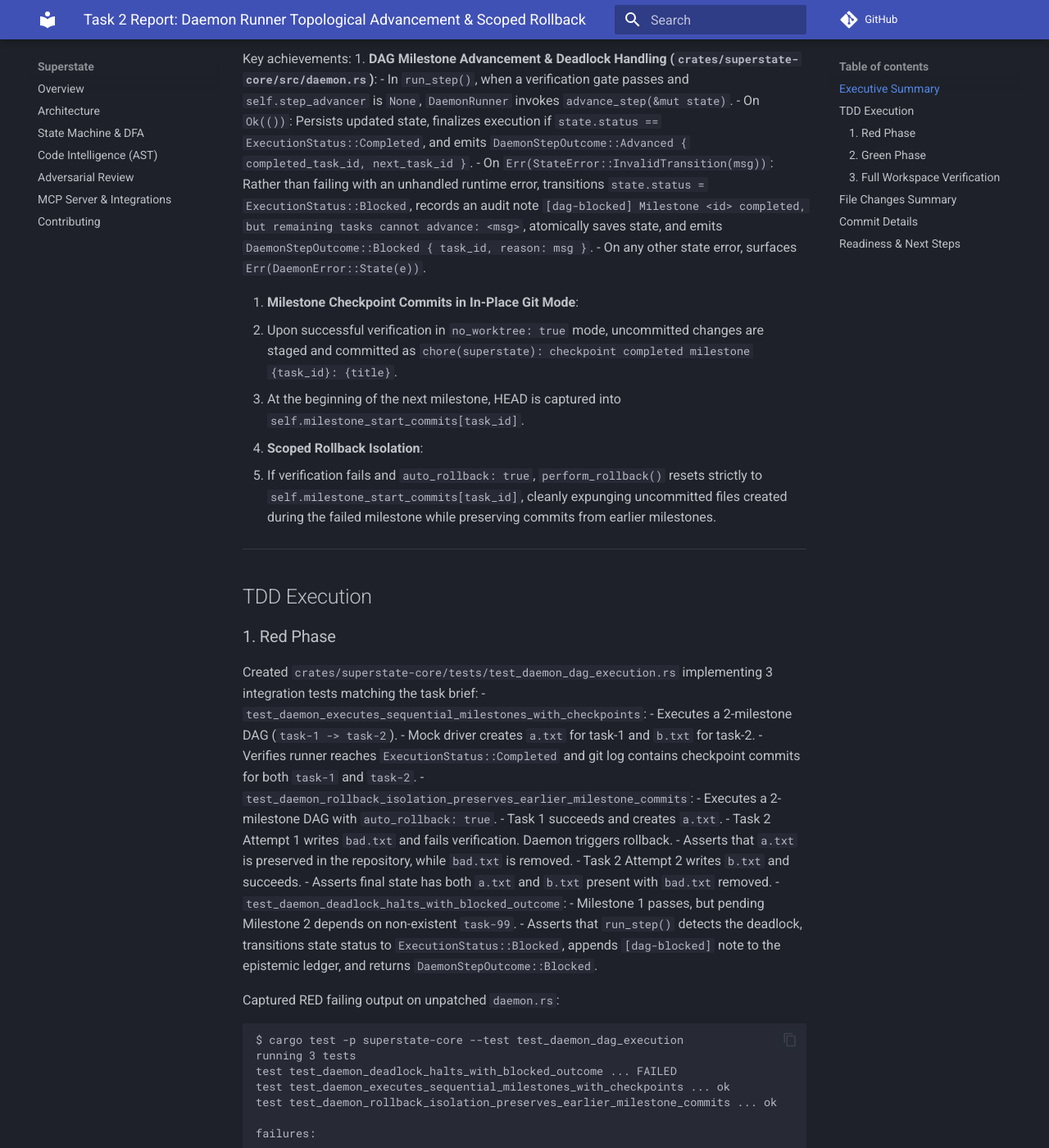
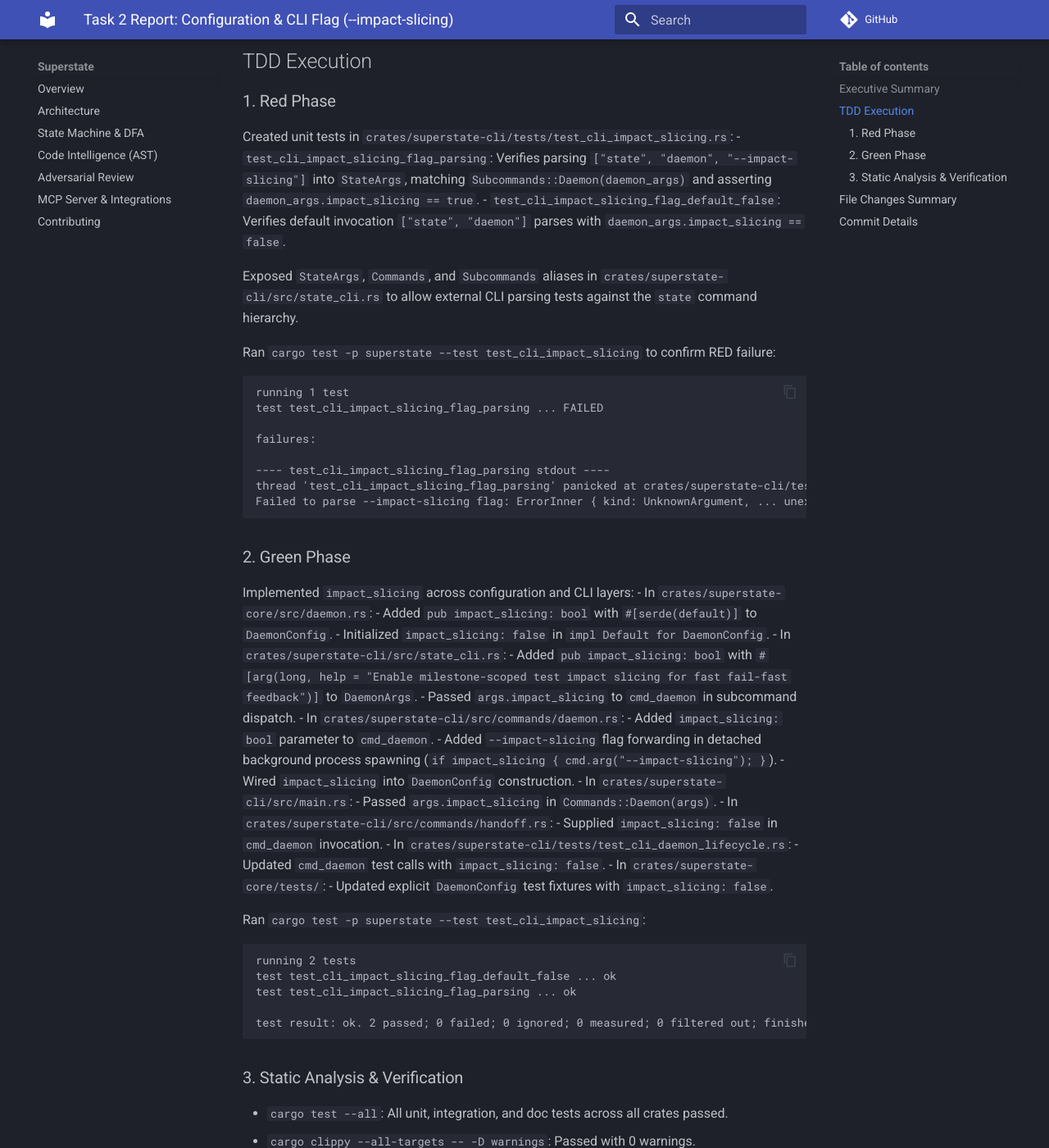
Before and after one commit to dnf0/blyte, an MkDocs documentation site: the page built from docs/superpowers/plans/task-2-report.md, in a window 1280 px wide and 1400 px high, scrolled down 670 px. Shown: the whole window at 82% size. Built offline with MkDocs 1.6.1 and Material for MkDocs 9.7.7, drawn with Linux system fonts in a browser that asks for light colours; comment, search, counter and statistics services are not loaded; some of the changed text lies outside the part shown.

Commit message:
docs: add task 2 brief, report, and diff

````diff
--- a/docs/superpowers/plans/task-2-brief.md
+++ b/docs/superpowers/plans/task-2-brief.md
@@ -1,65 +1,59 @@
-# Task 2 Brief: Daemon Runner Topological Advancement & Scoped Rollback
-
-## Working Directory
-`/Users/danielfisher/repos/superstate/.worktrees/feat-daemon-dag-execution`
-Branch: `feat/daemon-dag-execution`
-
-## Goal
-Wire `DaemonRunner` in `crates/superstate-core/src/daemon.rs` to support multi-milestone DAG execution:
-1. Handle `advance_step()` deadlock errors gracefully by transitioning state to `ExecutionStatus::Blocked`, appending a `[dag-blocked]` ledger entry, and returning `DaemonStepOutcome::Blocked`.
-2. Ensure milestone checkpoint commits and baseline commit tracking cleanly isolate `--auto-rollback` resets to the active milestone, so rolling back Milestone 2 never loses or mutates Milestone 1's completed work.
-3. Verify sequential, multi-attempt rollback, and deadlock handling in end-to-end integration tests.
+# Task 2 Brief: Configuration & CLI Flag (`--impact-slicing`)
 
 ## Global Constraints
 - Compile cleanly with `cargo check --all` and pass `cargo test --all`.
-- No new external crate dependencies.
-- Zero network I/O or direct API keys in Rust binary.
-- Use `--no-gpg-sign` for git commits.
-- Follow strict Test-Driven Development (TDD).
+- No compiler or clippy warnings (`cargo clippy --all-targets -- -D warnings`).
+- Skip GPG verification on all commits (`--no-gpg-sign`).
+- Zero prompt engineering: all behavior governed by git diffs, process exit codes (`$? == 0`), and state invariants.
 
-## Requirements
+## Task Details
+- **Task:** Task 2: Configuration & CLI Flag (`--impact-slicing`)
+- **Depends on:** Task 1
+- **Working Directory:** `/Users/danielfisher/repos/superstate/.worktrees/feat-daemon-test-impact-slicing`
 
-### 1. `crates/superstate-core/src/daemon.rs`
-In `run_step()`:
-- When verification passes and `self.step_advancer` is `None`:
-  Call `advance_step(&mut state)`.
-  - On `Ok(())`:
-    - Save updated state.
-    - If `state.status == ExecutionStatus::Completed`, finalize execution (`finalize_completed_execution`).
-    - Emit `DaemonStepOutcome::Advanced { completed_task_id: active_task.id, next_task_id: state.active_task.as_ref().map(|t| t.id.clone()) }`.
-  - On `Err(StateError::InvalidTransition(msg))`:
-    - Transition `state.status = ExecutionStatus::Blocked`.
-    - Record note `LedgerEntry::new("superstate-daemon", format!("[dag-blocked] Milestone {} completed, but remaining tasks cannot advance: {}", active_task.id, msg))`.
-    - `save_state_atomic(&self.config.state_path, &state)?;`
-    - Emit `DaemonStepOutcome::Blocked { task_id: active_task.id, reason: msg }`.
-  - On other `Err(e)`:
-    - Return `Err(DaemonError::State(e))`.
+**Files:**
+- Modify: `crates/superstate-core/src/daemon.rs`
+- Modify: `crates/superstate-cli/src/state_cli.rs`
+- Modify: `crates/superstate-cli/src/commands/daemon.rs`
+- Create: `crates/superstate-cli/tests/test_cli_impact_slicing.rs`
 
-### 2. Integration Tests: `crates/superstate-core/tests/test_daemon_dag_execution.rs`
-Write 3 tests:
-1. `test_daemon_executes_sequential_milestones_with_checkpoints`:
-   - 2-milestone DAG (task-1 -> task-2).
-   - Mock driver creates `a.txt` for task-1 and `b.txt` for task-2.
-   - Run `runner.run_to_completion()`.
-   - Verify report status is `"completed"`. Both `a.txt` and `b.txt` exist.
-   - Verify git log contains checkpoint commits for both `task-1` and `task-2`.
-2. `test_daemon_rollback_isolation_preserves_earlier_milestone_commits`:
-   - 2-milestone DAG (task-1 -> task-2).
-   - Mock driver creates `a.txt` for task-1 (passes).
-   - On task-2 attempt 1: writes `bad.txt` (fails verification). Daemon triggers rollback.
-   - Verify `a.txt` is STILL present in repo, while `bad.txt` is removed.
-   - On task-2 attempt 2: writes `b.txt` (passes).
-   - Final state is completed with both `a.txt` and `b.txt`, and no `bad.txt`.
-3. `test_daemon_deadlock_halts_with_blocked_outcome`:
-   - Task 1 passes, but pending Task 2 depends on non-existent `task-99`.
-   - Daemon advances Task 1, detects deadlock in remaining tasks, records `[dag-blocked]` note, and transitions state to `Blocked`.
-   - `run_step()` returns `DaemonStepOutcome::Blocked`.
+**Interfaces:**
+- Consumes: `DaemonConfig`
+- Produces: `DaemonConfig.impact_slicing: bool`, CLI `--impact-slicing` flag
 
-## Verification
-- `cargo test -p superstate-core --test test_daemon_dag_execution`
-- `cargo test -p superstate-core`
-- `cargo check --all`
+## Implementation Steps
+Follow TDD strictly:
+1. Write CLI parsing test in `crates/superstate-cli/tests/test_cli_impact_slicing.rs`:
+   ```rust
+   use clap::Parser;
+   use superstate_cli::state_cli::{Commands, StateArgs, Subcommands};
 
-## Completion
-- Commit with: `git commit --no-gpg-sign -m "feat(daemon): wire DAG milestone transitions, checkpoint commits, and scoped rollback"`
-- Write detailed report to `docs/superpowers/plans/task-2-report.md`.
+   #[test]
+   fn test_cli_impact_slicing_flag_parsing() {
+       let args = StateArgs::try_parse_from(["state", "daemon", "--impact-slicing"])
+           .expect("Failed to parse --impact-slicing flag");
+       match args.command {
+           Subcommands::Daemon(daemon_args) => {
+               assert!(daemon_args.impact_slicing, "Expected impact_slicing to be true");
+           }
+           _ => panic!("Expected Subcommands::Daemon"),
+       }
+   }
+   ```
+2. Run `cargo test -p superstate-cli --test test_cli_impact_slicing` to confirm failure (unrecognized argument `--impact-slicing`).
+3. Add `impact_slicing` to `DaemonConfig` and CLI args:
+   - In `crates/superstate-core/src/daemon.rs`:
+     - Add `pub impact_slicing: bool` to `DaemonConfig` (defaulting to `false` in `Default::default()`).
+   - In `crates/superstate-cli/src/state_cli.rs`:
+     - Add `#[arg(long, help = "Enable milestone-scoped test impact slicing for fast fail-fast feedback")] pub impact_slicing: bool` to `DaemonArgs`.
+   - In `crates/superstate-cli/src/commands/daemon.rs`:
+     - Wire `impact_slicing: args.impact_slicing` when constructing `DaemonConfig`.
+4. Run `cargo test -p superstate-cli --test test_cli_impact_slicing` and verify PASS.
+5. Run `cargo test --all` and `cargo clippy --all-targets -- -D warnings`.
+6. Commit changes:
+   ```bash
+   git add crates/superstate-core/src/daemon.rs crates/superstate-cli/src/state_cli.rs crates/superstate-cli/src/commands/daemon.rs crates/superstate-cli/tests/test_cli_impact_slicing.rs
+   git commit --no-gpg-sign -m "feat(cli): wire --impact-slicing flag into daemon configuration"
+   ```
+7. Write implementer report to `docs/superpowers/plans/task-2-report.md`.
+8. Report status: DONE / DONE_WITH_CONCERNS / BLOCKED.
--- a/docs/superpowers/plans/task-2-report.md
+++ b/docs/superpowers/plans/task-2-report.md
@@ -1,94 +1,76 @@
-# Task 2 Report: Daemon Runner Topological Advancement & Scoped Rollback
+# Task 2 Report: Configuration & CLI Flag (`--impact-slicing`)
 
-**Status:** Completed
-**Commit SHA:** `0489176`
-**Branch:** `feat/daemon-dag-execution`
-**Repository:** `/Users/danielfisher/repos/superstate/.worktrees/feat-daemon-dag-execution`
+**Status:** Completed (DONE)
+**Commit SHA:** `7e0b77e4d07bc9b8c902176e639c7444deae4dbc` (`7e0b77e`)
+**Branch:** `feat/daemon-test-impact-slicing`
+**Repository:** `/Users/danielfisher/repos/superstate/.worktrees/feat-daemon-test-impact-slicing`
 **Date:** 2026-09-19
 
 ---
 
 ## Executive Summary
 
-Task 2 integrated topological DAG milestone advancement and scoped rollback isolation into `DaemonRunner` in `crates/superstate-core/src/daemon.rs` as specified in `docs/superpowers/plans/task-2-brief.md`.
+Task 2 added the `--impact-slicing` CLI flag and wired configuration support through `DaemonConfig` in `superstate-core` and the CLI parsers in `superstate-cli`.
 
-Building upon Task 1's DAG milestone resolution and deadlock detection in `advance_step()`, this task ensures the detached daemon runner safely advances across milestone graphs, creates atomic git checkpoint commits on milestone completion, isolates rollbacks to the current milestone's boundary, and transitions gracefully to `ExecutionStatus::Blocked` when remaining pending tasks cannot advance due to dependency deadlocks.
-
-Key achievements:
-1. **DAG Milestone Advancement & Deadlock Handling (`crates/superstate-core/src/daemon.rs`)**:
-   - In `run_step()`, when a verification gate passes and `self.step_advancer` is `None`, `DaemonRunner` invokes `advance_step(&mut state)`.
-   - On `Ok(())`: Persists updated state, finalizes execution if `state.status == ExecutionStatus::Completed`, and emits `DaemonStepOutcome::Advanced { completed_task_id, next_task_id }`.
-   - On `Err(StateError::InvalidTransition(msg))`: Rather than failing with an unhandled runtime error, transitions `state.status = ExecutionStatus::Blocked`, records an audit note `[dag-blocked] Milestone <id> completed, but remaining tasks cannot advance: <msg>`, atomically saves state, and emits `DaemonStepOutcome::Blocked { task_id, reason: msg }`.
-   - On any other state error, surfaces `Err(DaemonError::State(e))`.
-
-2. **Milestone Checkpoint Commits in In-Place Git Mode**:
-   - Upon successful verification in `no_worktree: true` mode, uncommitted changes are staged and committed as `chore(superstate): checkpoint completed milestone {task_id}: {title}`.
-   - At the beginning of the next milestone, HEAD is captured into `self.milestone_start_commits[task_id]`.
-
-3. **Scoped Rollback Isolation**:
-   - If verification fails and `auto_rollback: true`, `perform_rollback()` resets strictly to `self.milestone_start_commits[task_id]`, cleanly expunging uncommitted files created during the failed milestone while preserving commits from earlier milestones.
+This allows operators and automated harnesses to invoke the autonomous daemon with milestone-scoped test impact slicing enabled (e.g. `state daemon --impact-slicing` or `superstate daemon --impact-slicing`), propagating the setting to detached daemon background processes and configuring `DaemonRunner` with `impact_slicing: true`.
 
 ---
 
 ## TDD Execution
 
 ### 1. Red Phase
-Created `crates/superstate-core/tests/test_daemon_dag_execution.rs` implementing 3 integration tests matching the task brief:
-- `test_daemon_executes_sequential_milestones_with_checkpoints`:
-  - Executes a 2-milestone DAG (`task-1 -> task-2`).
-  - Mock driver creates `a.txt` for task-1 and `b.txt` for task-2.
-  - Verifies runner reaches `ExecutionStatus::Completed` and git log contains checkpoint commits for both `task-1` and `task-2`.
-- `test_daemon_rollback_isolation_preserves_earlier_milestone_commits`:
-  - Executes a 2-milestone DAG with `auto_rollback: true`.
-  - Task 1 succeeds and creates `a.txt`.
-  - Task 2 Attempt 1 writes `bad.txt` and fails verification. Daemon triggers rollback.
-  - Asserts that `a.txt` is preserved in the repository, while `bad.txt` is removed.
-  - Task 2 Attempt 2 writes `b.txt` and succeeds.
-  - Asserts final state has both `a.txt` and `b.txt` present with `bad.txt` removed.
-- `test_daemon_deadlock_halts_with_blocked_outcome`:
-  - Milestone 1 passes, but pending Milestone 2 depends on non-existent `task-99`.
-  - Asserts that `run_step()` detects the deadlock, transitions state status to `ExecutionStatus::Blocked`, appends `[dag-blocked]` note to the epistemic ledger, and returns `DaemonStepOutcome::Blocked`.
+Created unit tests in `crates/superstate-cli/tests/test_cli_impact_slicing.rs`:
+- `test_cli_impact_slicing_flag_parsing`: Verifies parsing `["state", "daemon", "--impact-slicing"]` into `StateArgs`, matching `Subcommands::Daemon(daemon_args)` and asserting `daemon_args.impact_slicing == true`.
+- `test_cli_impact_slicing_flag_default_false`: Verifies default invocation `["state", "daemon"]` parses with `daemon_args.impact_slicing == false`.
 
-Captured RED failing output on unpatched `daemon.rs`:
+Exposed `StateArgs`, `Commands`, and `Subcommands` aliases in `crates/superstate-cli/src/state_cli.rs` to allow external CLI parsing tests against the `state` command hierarchy.
+
+Ran `cargo test -p superstate --test test_cli_impact_slicing` to confirm RED failure:
 ```text
-$ cargo test -p superstate-core --test test_daemon_dag_execution
-running 3 tests
-test test_daemon_deadlock_halts_with_blocked_outcome ... FAILED
-test test_daemon_executes_sequential_milestones_with_checkpoints ... ok
-test test_daemon_rollback_isolation_preserves_earlier_milestone_commits ... ok
+running 1 test
+test test_cli_impact_slicing_flag_parsing ... FAILED
 
 failures:
 
----- test_daemon_deadlock_halts_with_blocked_outcome stdout ----
-thread 'test_daemon_deadlock_halts_with_blocked_outcome' panicked at crates/superstate-core/tests/test_daemon_dag_execution.rs:288:37:
-run_step should return Ok(Blocked): State(InvalidTransition("Cannot advance: pending tasks exist but none have satisfied dependencies"))
-
-failures:
-    test_daemon_deadlock_halts_with_blocked_outcome
-
-test result: FAILED. 2 passed; 1 failed; 0 ignored; 0 measured; 0 filtered out; finished in 0.50s
+---- test_cli_impact_slicing_flag_parsing stdout ----
+thread 'test_cli_impact_slicing_flag_parsing' panicked at crates/superstate-cli/tests/test_cli_impact_slicing.rs:7:10:
+Failed to parse --impact-slicing flag: ErrorInner { kind: UnknownArgument, ... unexpected argument '--impact-slicing' found ... }
 ```
 
 ### 2. Green Phase
-Updated `crates/superstate-core/src/daemon.rs`:
-- Handled `advance_step(&mut state)` with explicit pattern matching:
-  - Handled `StateError::InvalidTransition(msg)` to set `state.status = ExecutionStatus::Blocked`, append `[dag-blocked]` note, save state atomically, and return `Ok(DaemonStepOutcome::Blocked { task_id: active_task.id, reason: msg })`.
+Implemented `impact_slicing` across configuration and CLI layers:
+- In `crates/superstate-core/src/daemon.rs`:
+  - Added `pub impact_slicing: bool` with `#[serde(default)]` to `DaemonConfig`.
+  - Initialized `impact_slicing: false` in `impl Default for DaemonConfig`.
+- In `crates/superstate-cli/src/state_cli.rs`:
+  - Added `pub impact_slicing: bool` with `#[arg(long, help = "Enable milestone-scoped test impact slicing for fast fail-fast feedback")]` to `DaemonArgs`.
+  - Passed `args.impact_slicing` to `cmd_daemon` in subcommand dispatch.
+- In `crates/superstate-cli/src/commands/daemon.rs`:
+  - Added `impact_slicing: bool` parameter to `cmd_daemon`.
+  - Added `--impact-slicing` flag forwarding in detached background process spawning (`if impact_slicing { cmd.arg("--impact-slicing"); }`).
+  - Wired `impact_slicing` into `DaemonConfig` construction.
+- In `crates/superstate-cli/src/main.rs`:
+  - Passed `args.impact_slicing` in `Commands::Daemon(args)`.
+- In `crates/superstate-cli/src/commands/handoff.rs`:
+  - Supplied `impact_slicing: false` in `cmd_daemon` invocation.
+- In `crates/superstate-cli/tests/test_cli_daemon_lifecycle.rs`:
+  - Updated `cmd_daemon` test calls with `impact_slicing: false`.
+- In `crates/superstate-core/tests/`:
+  - Updated explicit `DaemonConfig` test fixtures with `impact_slicing: false`.
 
-Ran `cargo test -p superstate-core --test test_daemon_dag_execution`:
+Ran `cargo test -p superstate --test test_cli_impact_slicing`:
 ```text
-$ cargo test -p superstate-core --test test_daemon_dag_execution
-running 3 tests
-test test_daemon_deadlock_halts_with_blocked_outcome ... ok
-test test_daemon_executes_sequential_milestones_with_checkpoints ... ok
-test test_daemon_rollback_isolation_preserves_earlier_milestone_commits ... ok
+running 2 tests
+test test_cli_impact_slicing_flag_default_false ... ok
+test test_cli_impact_slicing_flag_parsing ... ok
 
-test result: ok. 3 passed; 0 failed; 0 ignored; 0 measured; 0 filtered out; finished in 0.48s
+test result: ok. 2 passed; 0 failed; 0 ignored; 0 measured; 0 filtered out; finished in 0.00s
 ```
 
-### 3. Full Workspace Verification
-- `cargo test -p superstate-core`: All 23 test suites passed (0 failures).
-- `cargo check --all`: Workspace compilation cleanly succeeded with 0 warnings.
-- `cargo test --all`: All unit, integration, and doc tests passed across all 5 workspace crates (`superstate-core`, `superstate-cli`, `superstate-mcp`, `superstate-worktree`, `superstate-review`, `superstate-rules`, `superstate-syntax`).
+### 3. Static Analysis & Verification
+- `cargo test --all`: All unit, integration, and doc tests across all crates passed.
+- `cargo clippy --all-targets -- -D warnings`: Passed with 0 warnings.
+- `cargo check --all`: Clean compilation across all crates.
 
 ---
 
@@ -96,20 +78,19 @@ test result: ok. 3 passed; 0 failed; 0 ignored; 0 measured; 0 filtered out; fini
 
 | File | Status | Description |
 |---|---|---|
-| `crates/superstate-core/src/daemon.rs` | Modified | Updated `run_step()` to handle `StateError::InvalidTransition` during advancement, transitioning state to `Blocked`, logging `[dag-blocked]`, and emitting `DaemonStepOutcome::Blocked` |
-| `crates/superstate-core/tests/test_daemon_dag_execution.rs` | Created | Added 3 integration tests verifying sequential checkpoint commits, scoped rollback isolation, and DAG deadlock transitions |
-| `docs/superpowers/plans/task-2.diff` | Created | Git diff for Task 2 changes |
+| `crates/superstate-cli/tests/test_cli_impact_slicing.rs` | Created | Added unit tests verifying CLI parsing of `--impact-slicing` and default `false` |
+| `crates/superstate-core/src/daemon.rs` | Modified | Added `impact_slicing: bool` to `DaemonConfig` and `Default` impl |
+| `crates/superstate-cli/src/state_cli.rs` | Modified | Added `StateArgs`, `Commands`, `Subcommands` aliases; added `impact_slicing` to `DaemonArgs` and dispatch |
+| `crates/superstate-cli/src/commands/daemon.rs` | Modified | Added `impact_slicing` parameter to `cmd_daemon`, child process flag propagation, and `DaemonConfig` wiring |
+| `crates/superstate-cli/src/main.rs` | Modified | Passed `args.impact_slicing` from top-level `daemon` command to `cmd_daemon` |
+| `crates/superstate-cli/src/commands/handoff.rs` | Modified | Passed default `false` to `cmd_daemon` |
+| `crates/superstate-cli/tests/test_cli_daemon_lifecycle.rs` | Modified | Updated test calls to `cmd_daemon` with `impact_slicing: false` |
+| `crates/superstate-core/tests/*.rs` | Modified | Updated explicit `DaemonConfig` initializers in core tests |
 
 ---
 
 ## Commit Details
 
-- **Commit:** `0489176`
-- **Message:** `feat(daemon): wire DAG milestone transitions, checkpoint commits, and scoped rollback`
-- **Git Options:** `--no-gpg-sign`
-
----
-
-## Readiness & Next Steps
-
-Task 2 is complete, verified, and committed. The codebase is prepared for **Task 3: MCP Adapter Milestone Planning & DAG Execution** in `crates/superstate-mcp` and `lab/engine/adapters/superstate_mcp.py`.
+- **Commit SHA:** `7e0b77e4d07bc9b8c902176e639c7444deae4dbc` (`7e0b77e`)
+- **Message:** `feat(cli): wire --impact-slicing flag into daemon configuration`
+- **GPG Verification:** Skipped (`--no-gpg-sign`) per repository guidance.
````
Also changed, not shown: 1 other file.
